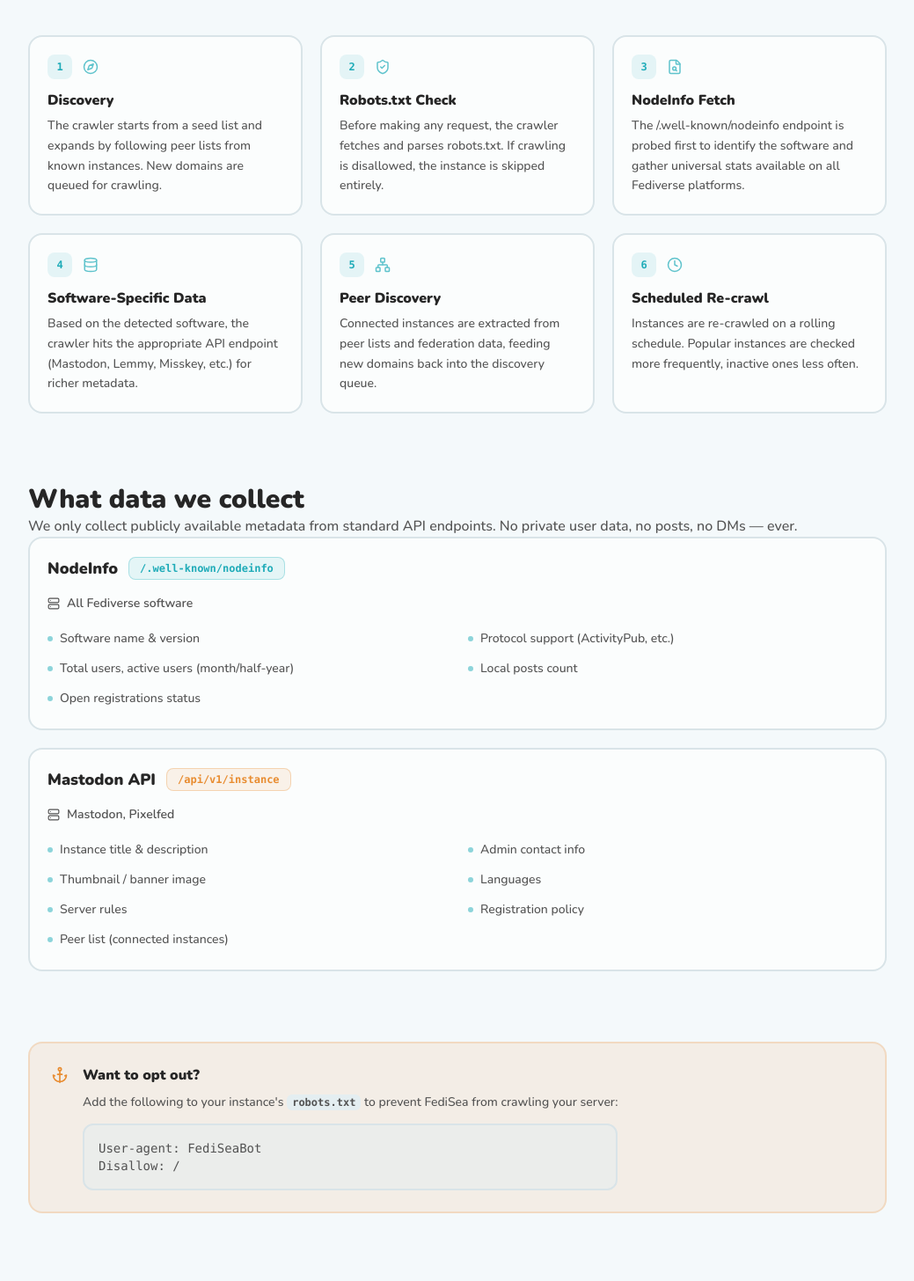
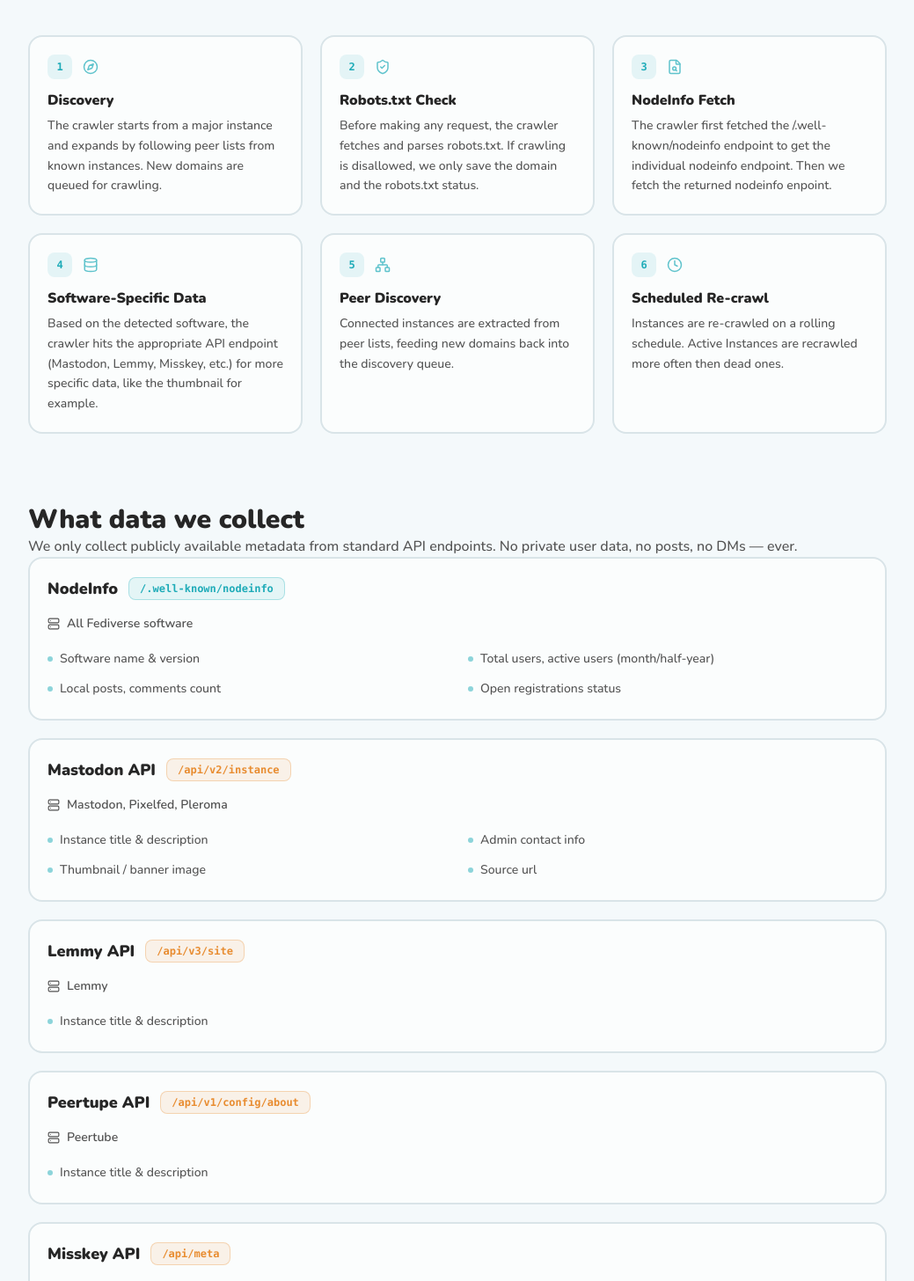
Before and after one commit to ghostbyte-dev/fedisea-web, a Next.js app: page /crawler in a window 1280 px wide. Shown: the part 840-2296 px from the top of the page at 88% size, without its empty margins (120-1159 px from the left). Built offline with nearby package versions, Linux system fonts and the light colour scheme.

Commit message:
update crawler docs

```diff
--- a/src/app/crawler/page.tsx
+++ b/src/app/crawler/page.tsx
@@ -21,25 +21,50 @@ const dataEndpoints = [
     color: "bg-primary/10 text-primary border-primary/30",
     fields: [
       "Software name & version",
-      "Protocol support (ActivityPub, etc.)",
       "Total users, active users (month/half-year)",
-      "Local posts count",
+      "Local posts, comments count",
       "Open registrations status",
     ],
   },
   {
     source: "Mastodon API",
-    url: "/api/v1/instance",
-    appliesTo: "Mastodon, Pixelfed",
+    url: "/api/v2/instance",
+    appliesTo: "Mastodon, Pixelfed, Pleroma",
     color: "bg-secondary/10 text-secondary border-secondary/30",
     fields: [
       "Instance title & description",
       "Admin contact info",
       "Thumbnail / banner image",
-      "Languages",
-      "Server rules",
-      "Registration policy",
-      "Peer list (connected instances)",
+      "Source url"
+    ],
+  },
+  {
+    source: "Lemmy API",
+    url: "/api/v3/site",
+    appliesTo: "Lemmy",
+    color: "bg-secondary/10 text-secondary border-secondary/30",
+    fields: [
+      "Instance title & description",
+    ],
+  },
+  {
+    source: "Peertupe API",
+    url: "/api/v1/config/about",
+    appliesTo: "Peertube",
+    color: "bg-secondary/10 text-secondary border-secondary/30",
+    fields: [
+      "Instance title & description",
+    ],
+  },
+  {
+    source: "Misskey API",
+    url: "/api/meta",
+    appliesTo: "Misskey",
+    color: "bg-secondary/10 text-secondary border-secondary/30",
+    fields: [
+      "Instance title & description",
+      "Thumbnail / banner image",
+      "Source url"
     ],
   },
 ];
@@ -49,37 +74,37 @@ const crawlerSteps = [
     icon: Compass,
     title: "Discovery",
     description:
-      "The crawler starts from a seed list and expands by following peer lists from known instances. New domains are queued for crawling.",
+      "The crawler starts from a major instance and expands by following peer lists from known instances. New domains are queued for crawling.",
   },
   {
     icon: ShieldCheck,
     title: "Robots.txt Check",
     description:
-      "Before making any request, the crawler fetches and parses robots.txt. If crawling is disallowed, the instance is skipped entirely.",
+      "Before making any request, the crawler fetches and parses robots.txt. If crawling is disallowed, we only save the domain and the robots.txt status.",
   },
   {
     icon: FileSearch,
     title: "NodeInfo Fetch",
     description:
-      "The /.well-known/nodeinfo endpoint is probed first to identify the software and gather universal stats available on all Fediverse platforms.",
+      "The crawler first fetched the /.well-known/nodeinfo endpoint to get the individual nodeinfo endpoint. Then we fetch the returned nodeinfo enpoint.",
   },
   {
     icon: Database,
     title: "Software-Specific Data",
     description:
-      "Based on the detected software, the crawler hits the appropriate API endpoint (Mastodon, Lemmy, Misskey, etc.) for richer metadata.",
+      "Based on the detected software, the crawler hits the appropriate API endpoint (Mastodon, Lemmy, Misskey, etc.) for more specific data, like the thumbnail for example.",
   },
   {
     icon: Network,
     title: "Peer Discovery",
     description:
-      "Connected instances are extracted from peer lists and federation data, feeding new domains back into the discovery queue.",
+      "Connected instances are extracted from peer lists, feeding new domains back into the discovery queue.",
   },
   {
     icon: Clock,
     title: "Scheduled Re-crawl",
     description:
-      "Instances are re-crawled on a rolling schedule. Popular instances are checked more frequently, inactive ones less often.",
+      "Instances are re-crawled on a rolling schedule. Active Instances are recrawled more often then dead ones.",
   },
 ];
 
```
